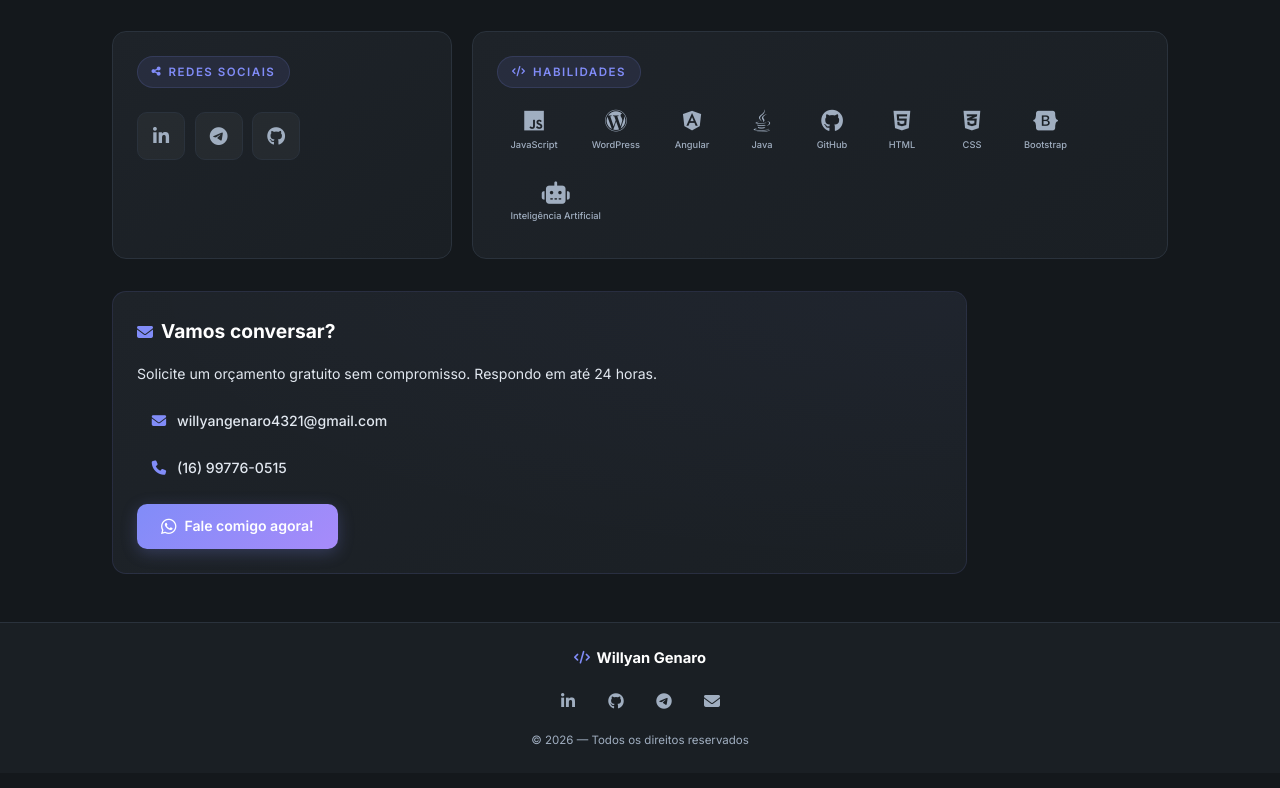
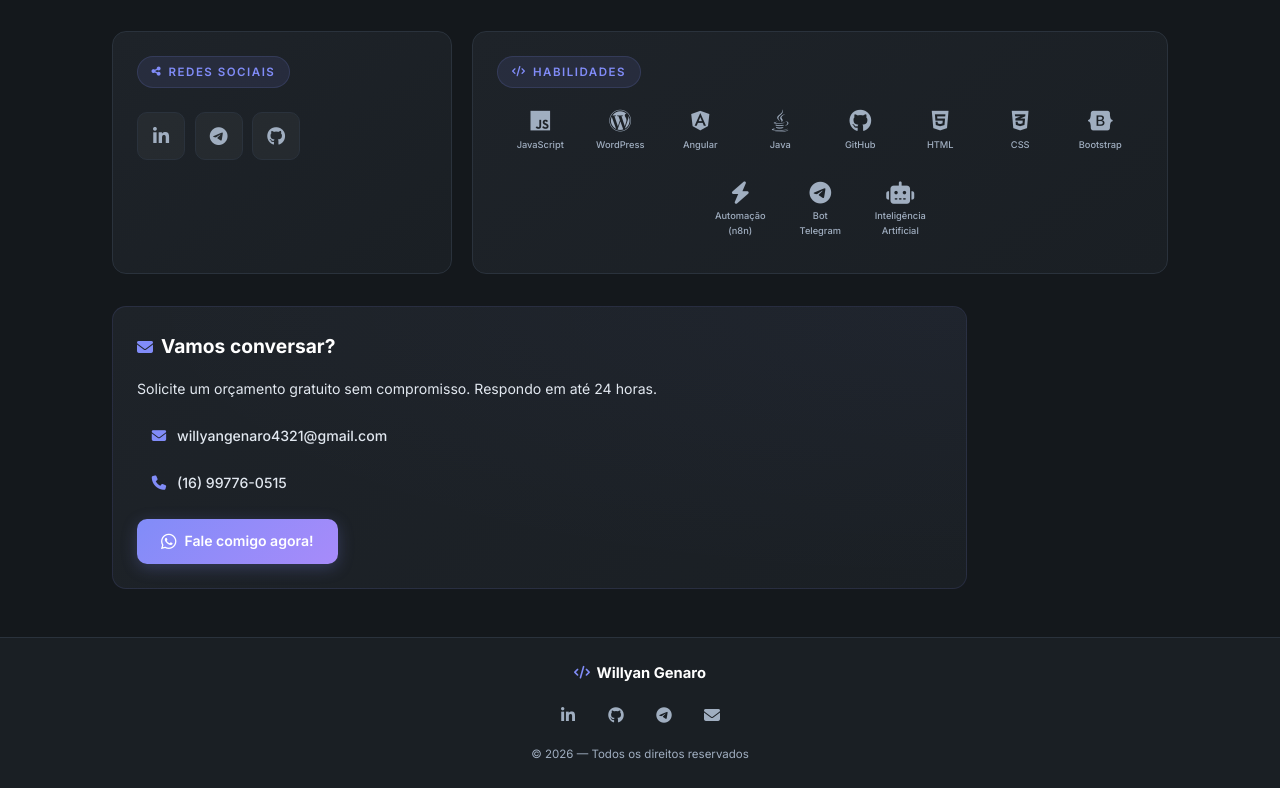
Before and after one commit to Willyanlz/portfolio-basico, a Next.js app: page / in a window 1280 px wide. Shown: the part 1134-1922 px from the top of the page. Built offline with nearby package versions, Linux system fonts and the light colour scheme.

Commit message:
fix layout

```diff
--- a/src/app/globals.css
+++ b/src/app/globals.css
@@ -479,6 +479,7 @@ body {
   display: flex;
   flex-wrap: wrap;
   gap: 0.5rem;
+  justify-content: center;
 }
 
 .skill-item {
@@ -486,12 +487,14 @@ body {
   flex-direction: column;
   align-items: center;
   gap: 0.3rem;
-  padding: 0.6rem 0.75rem;
+  padding: 0.6rem 0.7rem;
   border-radius: var(--radius-sm);
   border: 1px solid transparent;
   transition: all 0.3s;
   cursor: default;
-  min-width: 62px;
+  min-width: 58px;
+  width: calc(20% - 0.4rem);
+  max-width: 72px;
 }
 
 .skill-item:hover {
@@ -523,6 +526,8 @@ body {
 .skill-item:hover .fa-java { color: #0ea5e9; }
 .skill-item:hover .fa-wordpress { color: #22c55e; }
 .skill-item:hover .fa-github { color: var(--text); }
+.skill-item:hover .fa-telegram { color: #26a5e4; }
+.skill-item:hover .fa-bolt { color: #facc15; }
 .skill-item:hover .fa-robot { color: var(--accent-light); }
 
 /* =========================================================
--- a/src/components/Skills.tsx
+++ b/src/components/Skills.tsx
@@ -8,6 +8,8 @@ export default function Skills() {
     { icon: "fab fa-html5", label: "HTML" },
     { icon: "fab fa-css3-alt", label: "CSS" },
     { icon: "fab fa-bootstrap", label: "Bootstrap" },
+    { icon: "fas fa-bolt", label: "Automação (n8n)" },
+    { icon: "fab fa-telegram", label: "Bot Telegram" },
     { icon: "fas fa-robot", label: "Inteligência Artificial" },
   ];
 
```
